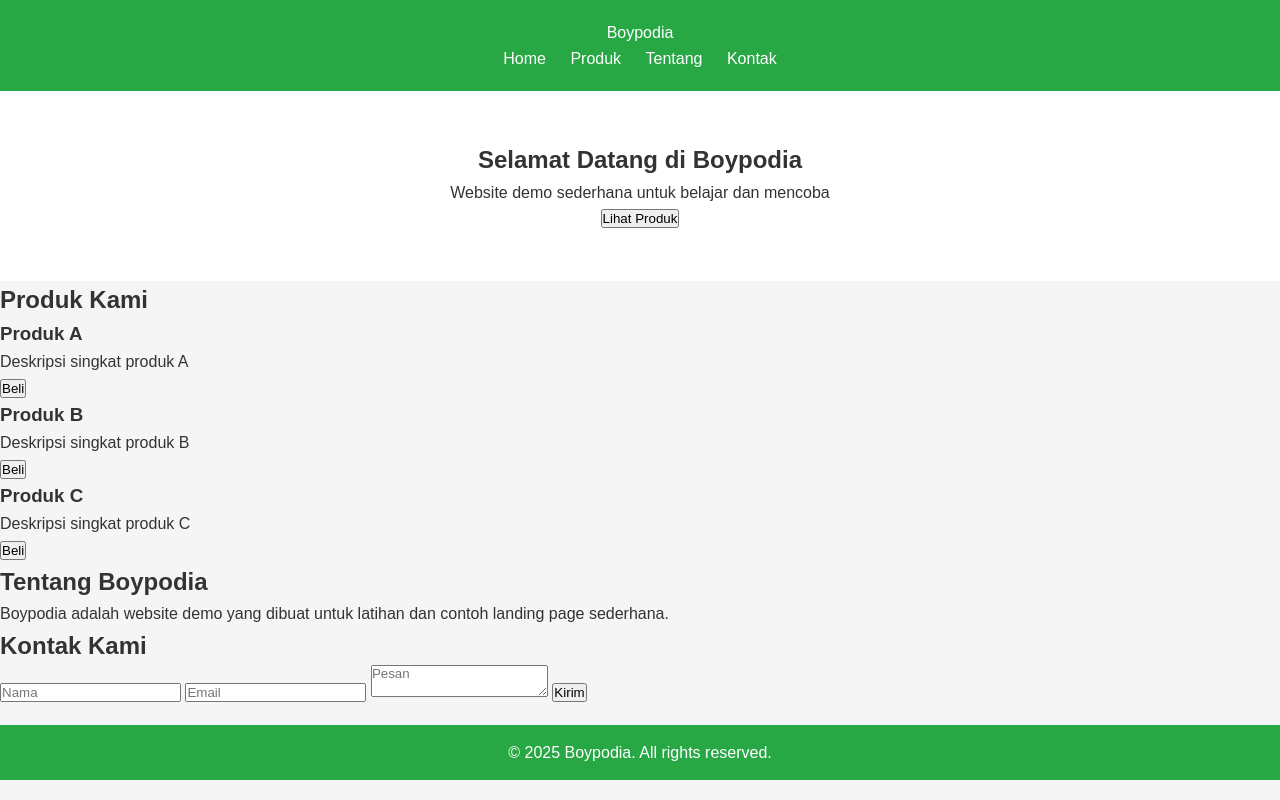
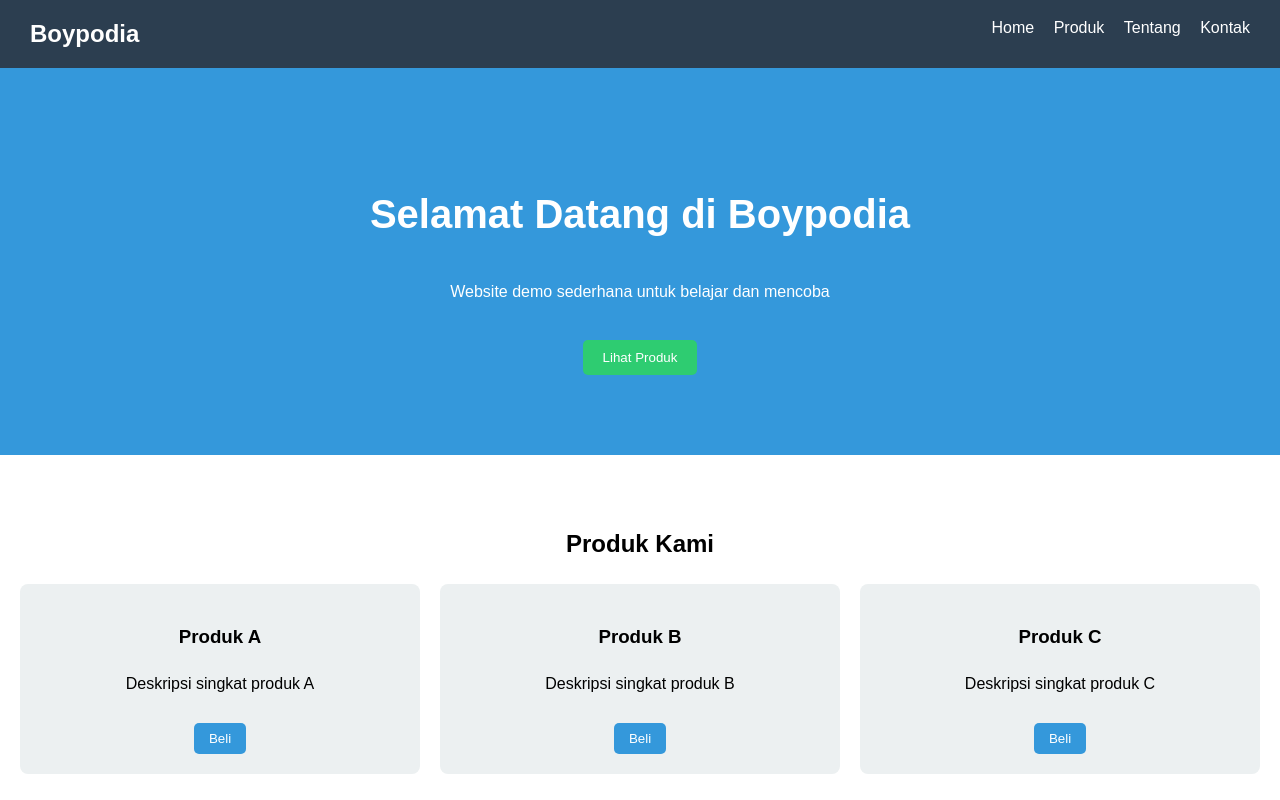
Before and after one commit to boyhosting1/boypodia, a plain HTML site: page index.html in a window 1280 px wide. Shown: the top 800 px of the page. Drawn offline with Linux system fonts and the light colour scheme; a script that the page names is missing.

Commit message:
style.css

```diff
--- a/style.css
+++ b/style.css
@@ -1,112 +1,112 @@
-/* Reset dasar */
-* {
+body {
   margin: 0;
-  padding: 0;
-  box-sizing: border-box;
   font-family: Arial, sans-serif;
-}
-
-body {
-  background: #f5f5f5;
-  color: #333;
   line-height: 1.6;
 }
 
+/* Header */
 header {
-  background: #28a745;
-  color: #fff;
+  background: #2c3e50;
+  color: white;
+  display: flex;
+  justify-content: space-between;
+  padding: 15px 30px;
+  position: sticky;
+  top: 0;
+}
+header .logo {
+  font-size: 1.5rem;
+  font-weight: bold;
+}
+header nav a {
+  color: white;
+  margin-left: 15px;
+  text-decoration: none;
+}
+header nav a:hover {
+  text-decoration: underline;
+}
+
+/* Hero */
+.hero {
+  text-align: center;
+  padding: 80px 20px;
+  background: #3498db;
+  color: white;
+}
+.hero h1 {
+  font-size: 2.5rem;
+}
+.hero button {
+  margin-top: 20px;
+  padding: 10px 20px;
+  border: none;
+  background: #2ecc71;
+  color: white;
+  cursor: pointer;
+  border-radius: 5px;
+}
+
+/* Produk */
+.produk {
+  padding: 50px 20px;
+  text-align: center;
+}
+.grid {
+  display: grid;
+  grid-template-columns: repeat(auto-fit, minmax(250px, 1fr));
+  gap: 20px;
+  margin-top: 20px;
+}
+.card {
+  background: #ecf0f1;
   padding: 20px;
+  border-radius: 8px;
+}
+.card button {
+  margin-top: 10px;
+  padding: 8px 15px;
+  border: none;
+  background: #3498db;
+  color: white;
+  cursor: pointer;
+  border-radius: 5px;
+}
+
+/* Tentang */
+.tentang {
+  padding: 50px 20px;
+  background: #f9f9f9;
   text-align: center;
 }
 
-header h1 {
-  margin-bottom: 10px;
-}
-
-nav a {
-  color: #fff;
-  margin: 0 10px;
-  text-decoration: none;
-}
-
-nav a:hover {
-  text-decoration: underline;
-}
-
-.hero {
-  text-align: center;
+/* Kontak */
+.kontak {
   padding: 50px 20px;
-  background: #fff;
-}
-
-.hero h2 {
-  margin-bottom: 10px;
-}
-
-.hero .btn {
-  display: inline-block;
-  margin-top: 15px;
-  padding: 10px 20px;
-  background: #28a745;
-  color: #fff;
-  text-decoration: none;
-  border-radius: 5px;
-}
-
-.stats {
-  display: flex;
-  justify-content: space-around;
-  padding: 30px;
-  background: #eee;
-}
-
-.stats div {
   text-align: center;
 }
-
-footer {
-  text-align: center;
-  padding: 15px;
-  background: #28a745;
-  color: #fff;
-  margin-top: 20px;
-}
-
-.form-container {
-  width: 90%;
-  max-width: 400px;
-  margin: 50px auto;
-  background: #fff;
-  padding: 20px;
-  border-radius: 10px;
-  box-shadow: 0 0 10px rgba(0,0,0,0.1);
-}
-
-.form-container h2 {
-  margin-bottom: 15px;
-  text-align: center;
-}
-
-.form-container form {
+.kontak form {
   display: flex;
   flex-direction: column;
+  max-width: 400px;
+  margin: auto;
 }
-
-.form-container input,
-.form-container select,
-.form-container button {
+.kontak input, .kontak textarea {
   margin: 10px 0;
   padding: 10px;
-  border: 1px solid #ddd;
-  border-radius: 5px;
 }
-
-.form-container button {
-  background: #28a745;
-  color: #fff;
+.kontak button {
+  padding: 10px;
+  background: #2ecc71;
+  border: none;
+  color: white;
   cursor: pointer;
 }
 
-.form-container button:hover {
-  background: #218838;
-}
+/* Footer */
+footer {
+  background: #2c3e50;
+  color: white;
+  text-align: center;
+  padding: 15px 0;
+  }
```
